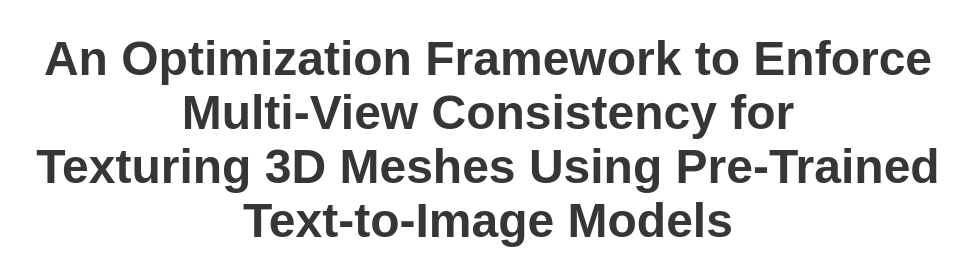
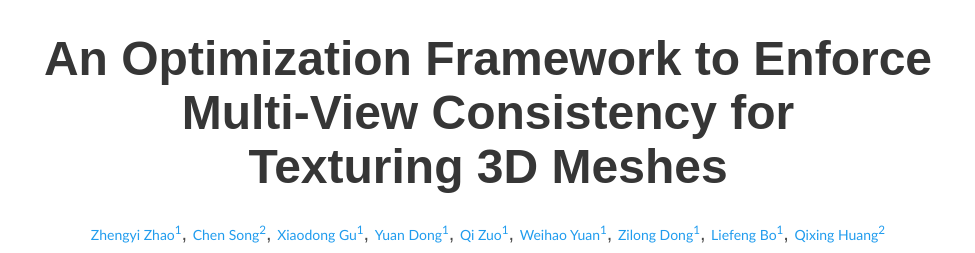
Before and after one commit to aigc3d/ConsistenTex, a plain HTML site: page index.html in a window 1280 px wide. Shown: the part 68-321 px from the top of the page, without its empty margins (152-1127 px from the left). Drawn offline with nearby package versions, Linux system fonts and the light colour scheme; some icons are missing; a web font is replaced by a local one.

Commit message:
Update index.html
update title

```diff
--- a/index.html
+++ b/index.html
@@ -8,7 +8,7 @@
   <meta name="description" content="ConsistenTex">
   <meta property="og:title" content="ConsistenTex" />
   <meta property="og:description"
-    content="An Optimization Framework to Enforce Multi-View Consistency for Texturing 3D Meshes Using Pre-Trained Text-to-Image Models" />
+    content="An Optimization Framework to Enforce Multi-View Consistency for Texturing 3D Meshes" />
   <meta property="og:url" content="URL OF THE WEBSITE" />
   <!-- Path to banner image, should be in the path listed below. Optimal dimenssions are 1200X630-->
   <meta property="og:image" content="static/image/video_t1.png" />
@@ -17,7 +17,7 @@
 
   <meta name="twitter:title" content="ConsistenTex">
   <meta name="twitter:description"
-    content="An Optimization Framework to Enforce Multi-View Consistency for Texturing 3D Meshes Using Pre-Trained Text-to-Image Models">
+    content="An Optimization Framework to Enforce Multi-View Consistency for Texturing 3D Meshes">
   <!-- Path to banner image, should be in the path listed below. Optimal dimenssions are 1200X600-->
   <meta name="twitter:image" content="static/images/video_t1.png">
   <meta name="twitter:card" content="summary_large_image">
@@ -94,7 +94,7 @@
         <div class="columns is-centered">
           <div class="column has-text-centered">
             <h1 class="title is-1 publication-title">An Optimization Framework to Enforce Multi-View Consistency for
-              <br>Texturing 3D Meshes Using Pre-Trained Text-to-Image Models
+              <br>Texturing 3D Meshes
             </h1>
             <div class="is-size-5 publication-authors">
               <!-- Paper authors -->
@@ -903,7 +903,7 @@
     <div class="container is-max-desktop content">
       <h2 class="title">BibTeX</h2>
       <pre><code>@misc{zhao2024optimization,
-        title={An Optimization Framework to Enforce Multi-View Consistency for Texturing 3D Meshes Using Pre-Trained Text-to-Image Models},
+        title={An Optimization Framework to Enforce Multi-View Consistency for Texturing 3D Meshes},
         author={Zhengyi Zhao and Chen Song and Xiaodong Gu and Yuan Dong and Qi Zuo and Weihao Yuan and Zilong Dong and Liefeng Bo and Qixing Huang},
         year={2024},
         eprint={2403.15559},
```
